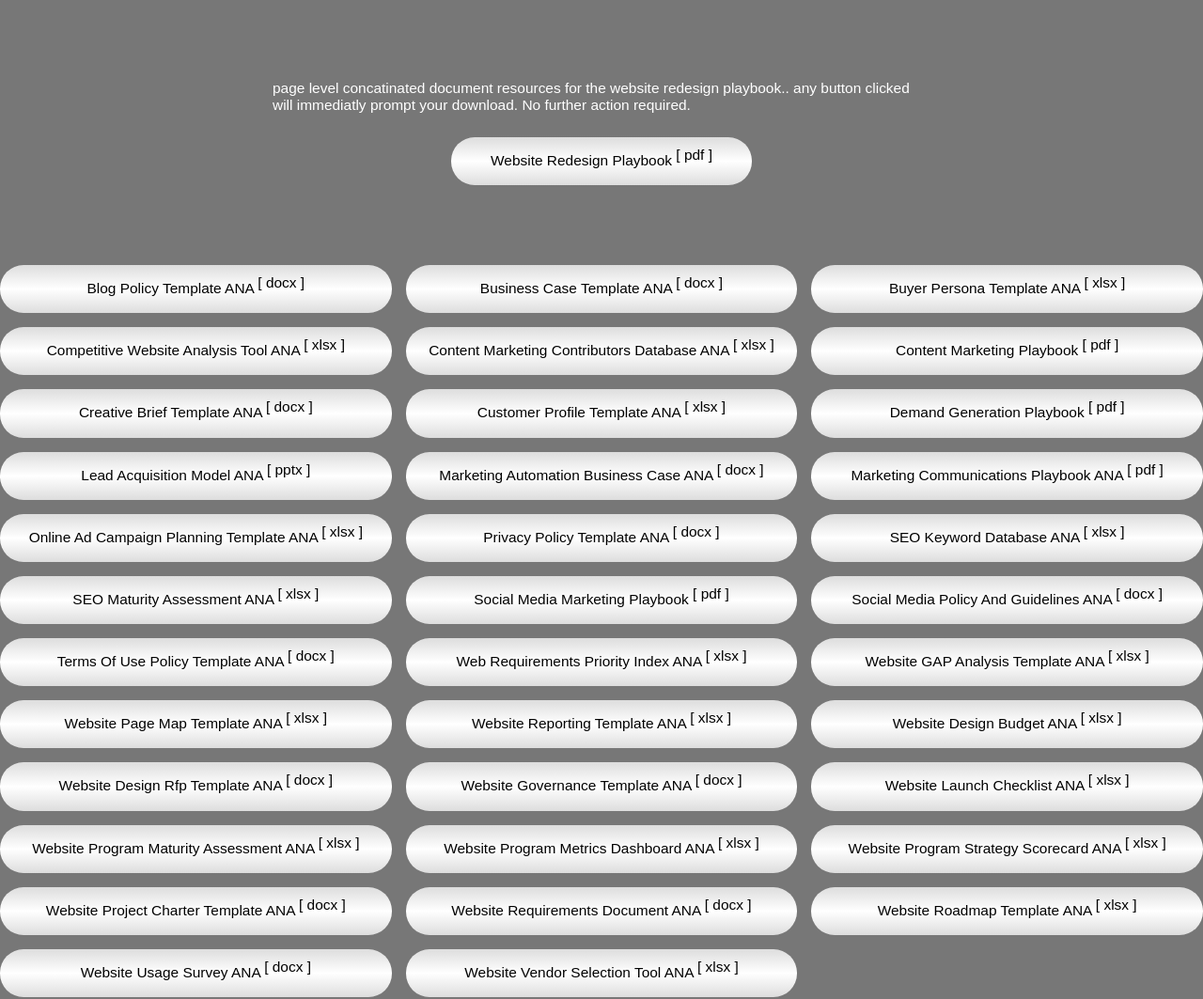
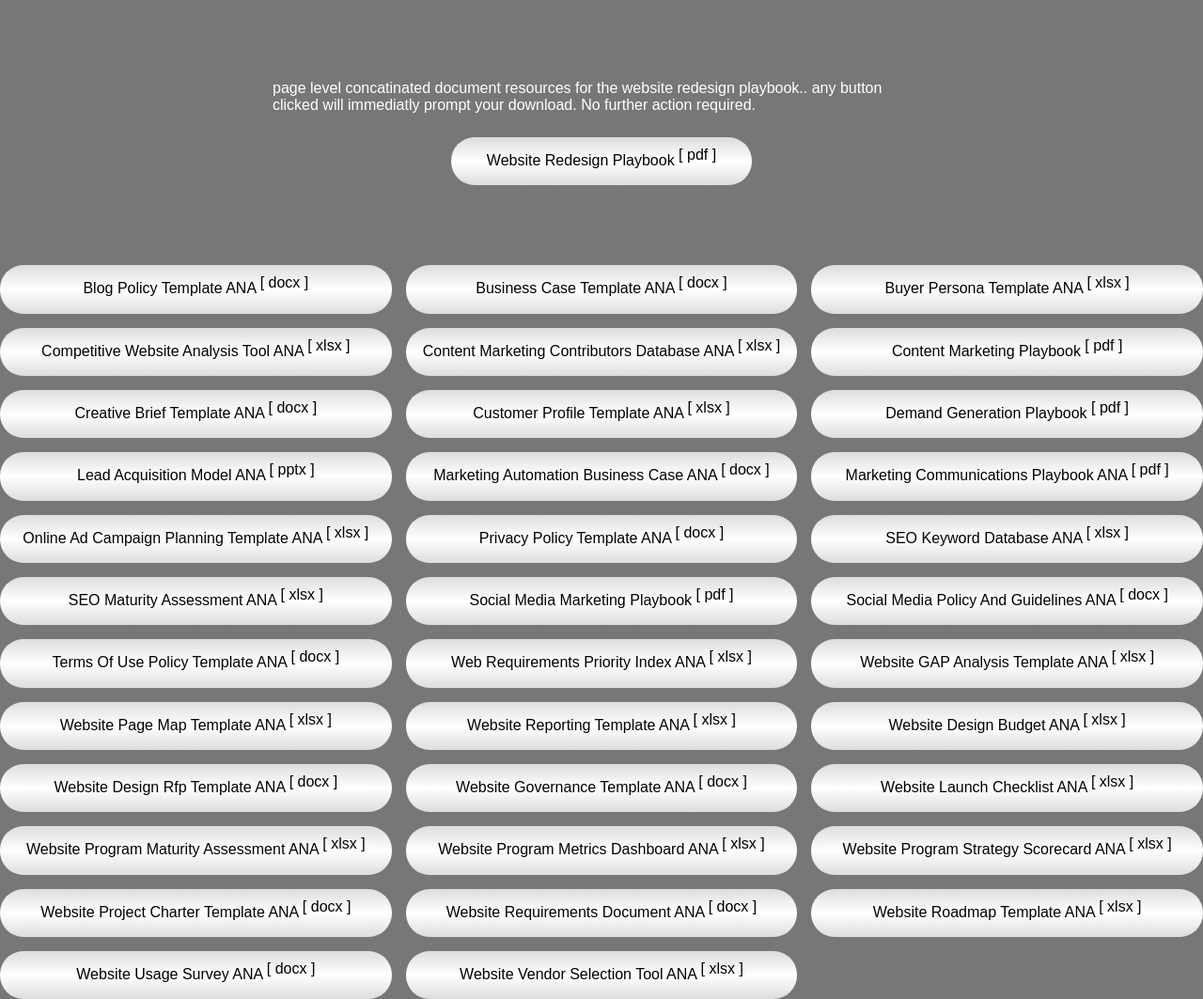
Before and after one commit to rogueathletic/website-redesign-playbook, a plain HTML site: page index.html in a window 1280 px wide. Shown: the whole page at 94% size. Drawn offline with Linux system fonts and the light colour scheme.

Commit message:
formating

```diff
--- a/index.html
+++ b/index.html
@@ -9,11 +9,22 @@
         * {
             font-family: sans-serif;
             font-weight: 400;
-            font-size: calc(14px + (16 - 14) * ((100vw - 400px) / (1600 - 400)));
             -webkit-font-smoothing: antialiased;
             -moz-osx-font-smoothing: grayscale;
             padding: 0;
             margin: 0;
+        }
+
+        @media (min-width: 1025px) {
+            * {
+                font-size: 16px;
+            }
+        }
+
+        @media (max-width: 1024px) {
+            * {
+                font-size: 14px;
+            }
         }
 
         body {
```
